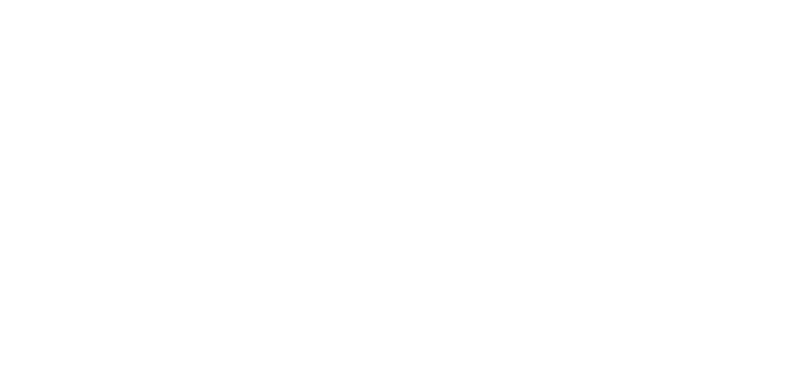
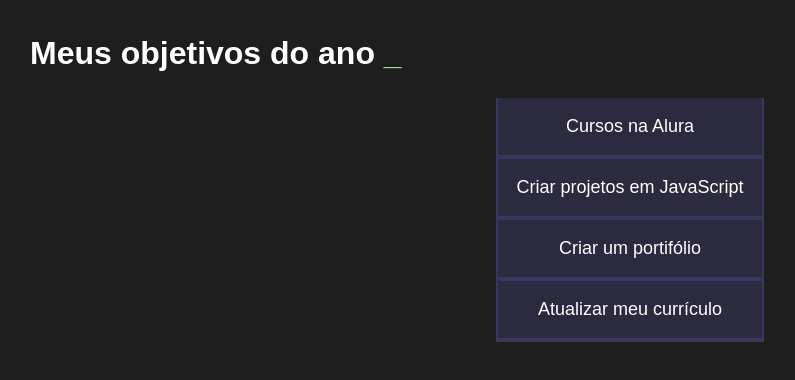
Before and after one commit to JOSIELI-MENECH/meus-objetivos-, a plain HTML site: page index.html in a window 1280 px wide. Shown: the whole page, without its empty margins (10-805 px from the left). Drawn offline with Linux system fonts and the light colour scheme.

Commit message:
29 de abril

```diff
--- a/index.html
+++ b/index.html
@@ -8,7 +8,13 @@
 </head>
 <body>
     <section class="conteudo-principal">
-        <h2 class="titulo-principal" Meus objetivos do ano></h2>
+        <h2 class="titulo-principal"> Meus objetivos do ano <span>_</span></h2>
+        <div class="botoes">
+            <button class="botao"> Cursos na Alura</button>
+            <button class="botao"> Criar projetos em JavaScript</button>
+            <button class="botao"> Criar um portifólio</button>
+            <button class="botao"> Atualizar meu currículo</button>
+        </div>
     </section>
 
 </body>
--- a/style.css
+++ b/style.css
@@ -0,0 +1,61 @@
+:root{
+--cor-de-fundo: #1E1E1E;
+--verde:#5FFF57;
+--branco:#FFFFFF;
+--botao-ativo: #3A375E;
+--botao-inativo: rgba(58, 55, 94, 0.5);
+--texto-fundo: rgba(58, 55, 94, 0.3);
+
+}
+
+body{
+    background-color: var(--cor-de-fundo);
+    color: var(--branco);
+    font-family: 'Chakra Petch', sans-serif;
+
+}
+
+.conteudo-principal{
+    display:flex;
+    flex-direction: column;
+    justify-content: center;
+    align-items: center;
+    max-width: 1200px;
+    width: 100%;
+    margin: 0 auto;
+}
+
+.titulo-principal{
+    text-align: left;
+    width: 100%;
+    font-size: 32px;
+
+}
+
+.titulo-principal span{
+    color: var(--verde);
+}
+
+.botao{
+    font-family: "Chakra Pet", sans-serif;
+    background-color: var(--botao-inativo);
+    color:  var(--branco);
+    display: flex;
+    justify-content: center;
+    padding: 1em;
+    font-size: 18px;
+    align-items: center;
+    width: 100%;
+    border-bottom: 4px solid var(--botao-ativo);
+    border-left: 2px solid var(--botao-ativo);
+    border-right: 2px solid var(--botao-ativo);
+    border-top: none;
+}
+
+.botao.first-child{
+    border-radius: 40px 40px 0 0;
+}
+
+.botoes{
+    display: block;
+}
```
